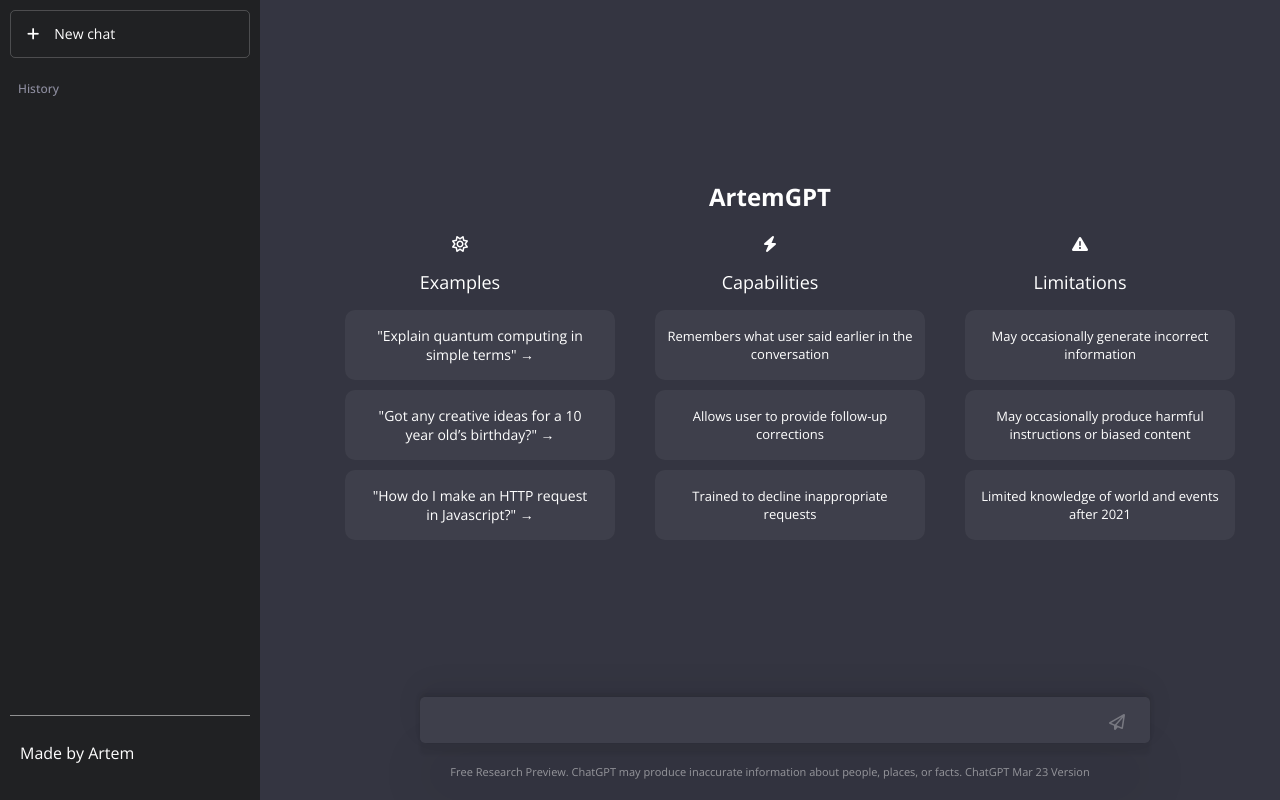
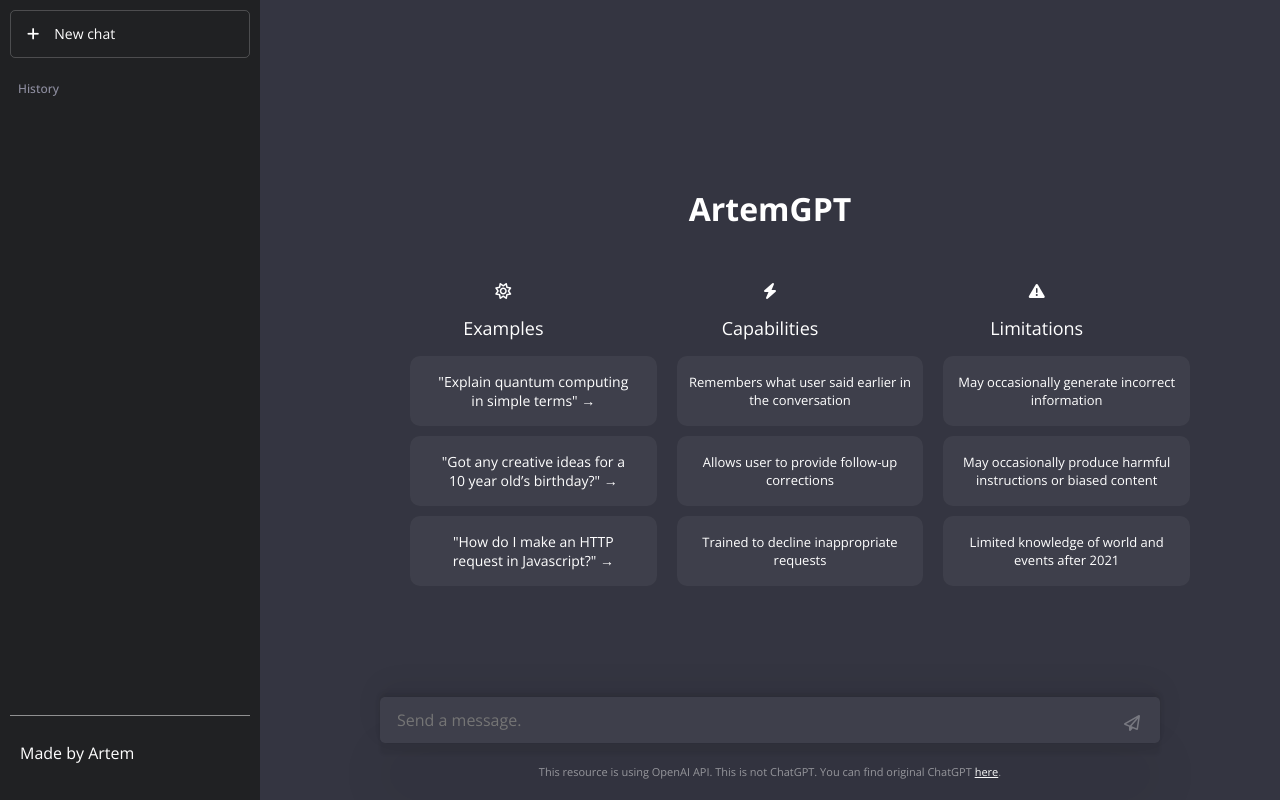
Before and after one commit to filkovskyy/ChatGPT-Clone, a React (Create React App) app: page / in a window 1280 px wide. Built offline with nearby package versions, Linux system fonts and the light colour scheme; the HTML template or start-up script is replaced by a standard one.

Commit message:
add logo, changed input styling

```diff
--- a/public/index.html
+++ b/public/index.html
@@ -2,12 +2,12 @@
 <html lang="en">
   <head>
     <meta charset="utf-8" />
-    <link rel="icon" href="%PUBLIC_URL%/favicon.ico" />
+    <link rel="icon" href="%PUBLIC_URL%/logo.png" />
     <meta name="viewport" content="width=device-width, initial-scale=1" />
     <meta name="theme-color" content="#000000" />
     <meta
       name="description"
-      content="Web site created using create-react-app"
+      content="ChatGPT clone made by Artem."
     />
     <link rel="apple-touch-icon" href="%PUBLIC_URL%/logo192.png" />
     <!--
@@ -24,7 +24,7 @@
       work correctly both with client-side routing and a non-root public URL.
       Learn how to configure a non-root public URL by running `npm run build`.
     -->
-    <title>React App</title>
+    <title>ArtemGPT - ChatGPT clone</title>
   </head>
   <body>
     <noscript>You need to enable JavaScript to run this app.</noscript>
--- a/src/App.js
+++ b/src/App.js
@@ -95,7 +95,7 @@
                 </section>
                 <section className="main">
                     {!currentTitle && <div className="mainPage">
-                        <h1>ArtemGPT</h1>
+                        <h1 id="page-title">ArtemGPT</h1>
                         <div className="grid-container">
                             <div className="grid-column first">
                                 <i className="fa-regular fa-sun"></i>
@@ -151,14 +151,13 @@
                     </ul>
                     <div className="bottom-section">
                         <div className="input-container">
-                            <input type="text" value={value}
+                            <input type="text" placeholder="Send a message." value={value}
                                    onChange={(e) => setValue(e.target.value)}/>
                             <div id="submit" onClick={getMessages}>
                                 <i className="fa-regular fa-paper-plane"></i>
                             </div>
                         </div>
-                        <p className="info">Free Research Preview. ChatGPT may produce inaccurate information about
-                            people, places, or facts. ChatGPT Mar 23 Version</p>
+                        <p className="info">This resource is using OpenAI API. This is not ChatGPT. You can find original ChatGPT <a href="https://chat.openai.com/">here</a>.</p>
                     </div>
                 </section>
             </div>
--- a/src/index.css
+++ b/src/index.css
@@ -109,6 +109,11 @@
     text-align: center;
 }
 
+#page-title{
+    font-size: 2rem;
+    margin-bottom: 50px;
+}
+
 .mainPage {
     position: absolute;
     top: 20%;
@@ -129,14 +134,13 @@
 }
 
 .input-container {
+    display: flex;
+    justify-content: space-between;
     position: relative;
     width: 100%;
-    max-width: 700px;
-}
-
-input {
+    max-width: 750px;
+    max-height: 22px;
     font-size: 16px;
-    width: 100%;
     border: none;
     background-color: rgba(255, 255, 255, 0.05);
     padding: 12px 15px;
@@ -148,17 +152,27 @@
     rgba(0, 0, 0, 0.05) 0 -3px 5px;
 }
 
+input {
+    background-color: transparent;
+    border: none;
+    width: 100%;
+    font-size: 16px;
+    color: rgba(255, 255, 255, 0.8);
+}
+
 input:focus {
     outline: none;
 }
 
 
 #submit {
-    position: absolute;
-    bottom: 5px;
-    right: -10px;
-    padding: 5px;
-    border-radius: 15px;
+    padding: 3px 5px;
+    border-radius: 10px;
+}
+
+#submit:hover{
+    background-color: rgba(0, 0, 0, 0.2);
+
 }
 
 .feed {
@@ -195,6 +209,7 @@
     align-items: center;
 
 }
+
 .role i {
     font-size: 25px;
 }
@@ -205,6 +220,7 @@
 
 .grid-container {
     display: flex;
+    width: 800px;
 }
 
 .grid-heading {
```
Also changed, not shown: public/logo.png (added).
